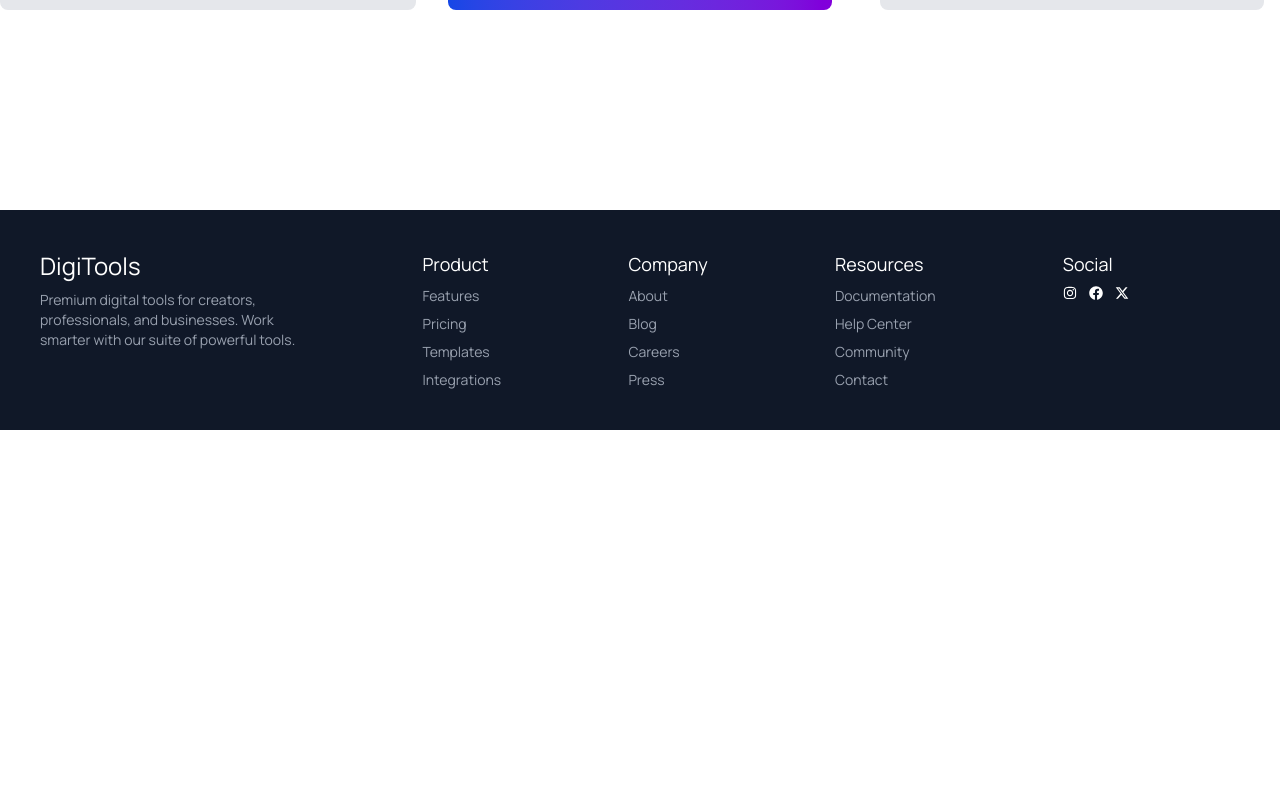
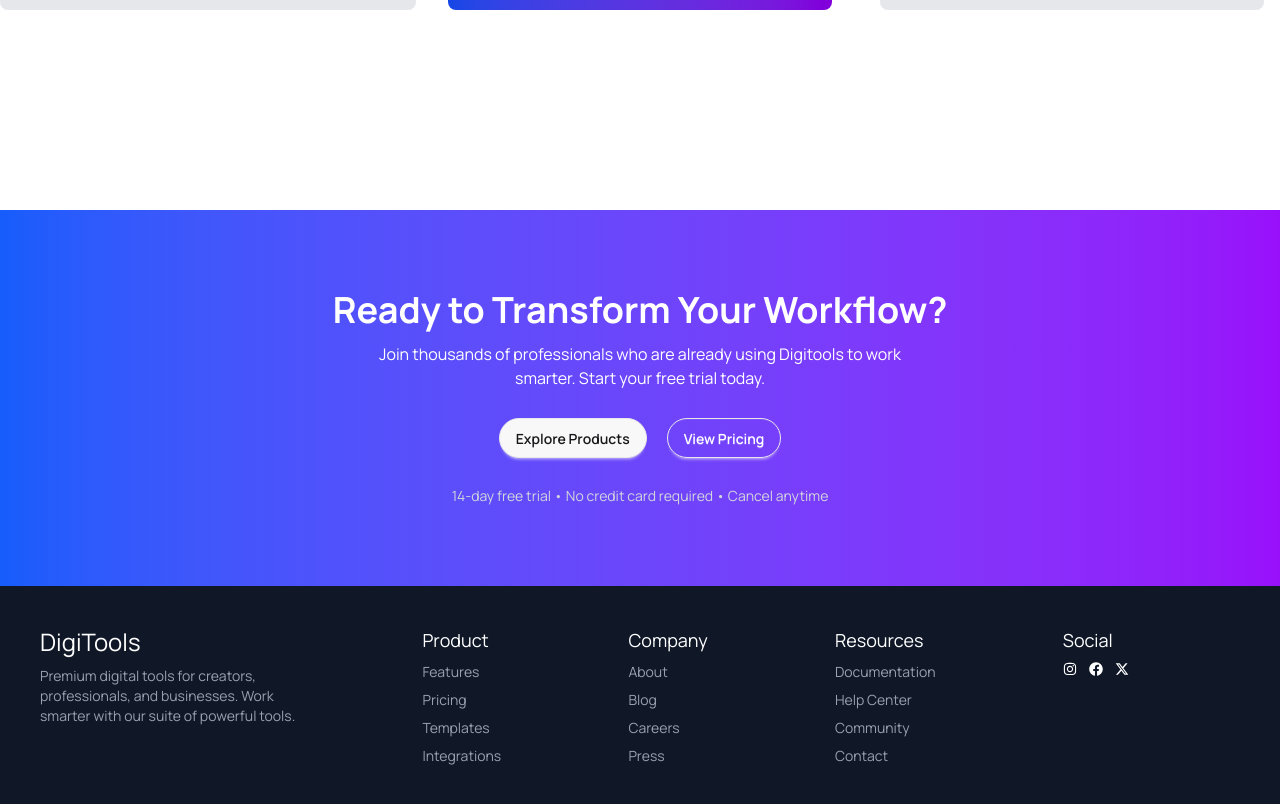
Before and after one commit to JannatRahman/digitools-platform, a React (Vite) app: page / in a window 1280 px wide. Shown: the part 1180-1984 px from the top of the page. Before the commit the page ends 1610 px from the top, so only its background shows below. Built offline with nearby package versions, Linux system fonts and the light colour scheme.

Commit message:
Pricing section done according to figma

```diff
--- a/src/App.jsx
+++ b/src/App.jsx
@@ -3,6 +3,7 @@
 import Footer from './components/Footer'
 import Navbar from './components/Navbar'
 import Pricing from './components/Pricing'
+import Workflow from './components/Workflow'
 
 function App() {
 
@@ -13,6 +14,7 @@
 
     <Banner></Banner>
     <Pricing></Pricing>
+    <Workflow></Workflow>
     <Footer></Footer>
 
     </>
--- a/src/components/Workflow.jsx
+++ b/src/components/Workflow.jsx
@@ -2,8 +2,20 @@
 
 const Workflow = () => {
   return (
-    <div>
+    <div className='bg-gradient-to-r from-blue-600 to-purple-600 text-white text-center p-20 space-y-7'>
+      <div className='space-y-3'>
+        <h2 className='text-4xl font-bold'>Ready to Transform Your Workflow?</h2>
+        <p>Join thousands of professionals who are already using Digitools to  work <br /> smarter. Start your free trial today.</p>
+        </div>
 
+        <div className='flex justify-center gap-5 '>
+          <button className='btn rounded-4xl'>Explore Products</button>
+          <button className='btn bg-transparent text-white rounded-4xl'>View Pricing</button>
+        </div>
+
+        <div>
+          <p className='text-sm text-gray-300'>14-day free trial • No credit card required • Cancel anytime</p>
+        </div>
     </div>
   );
 };
```
